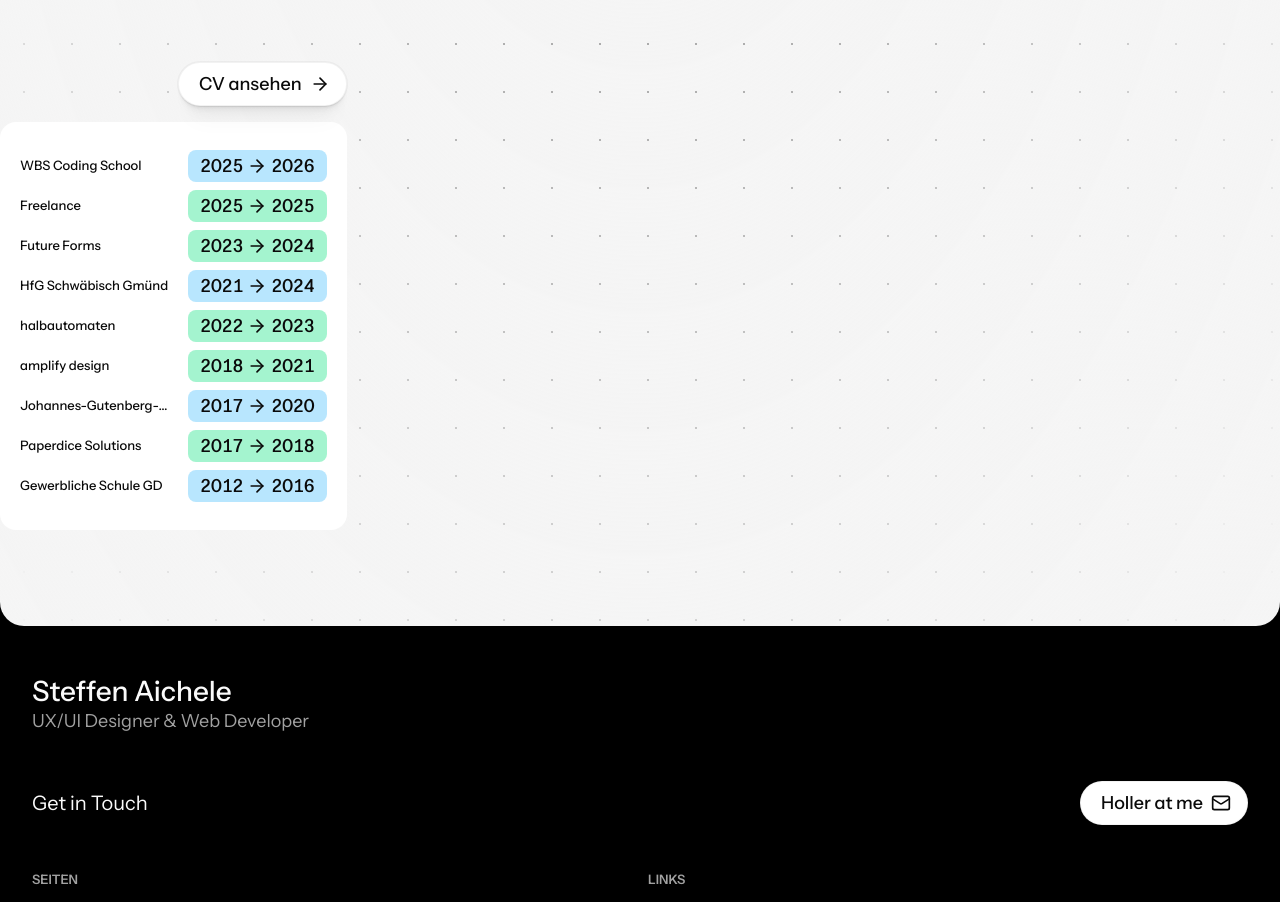
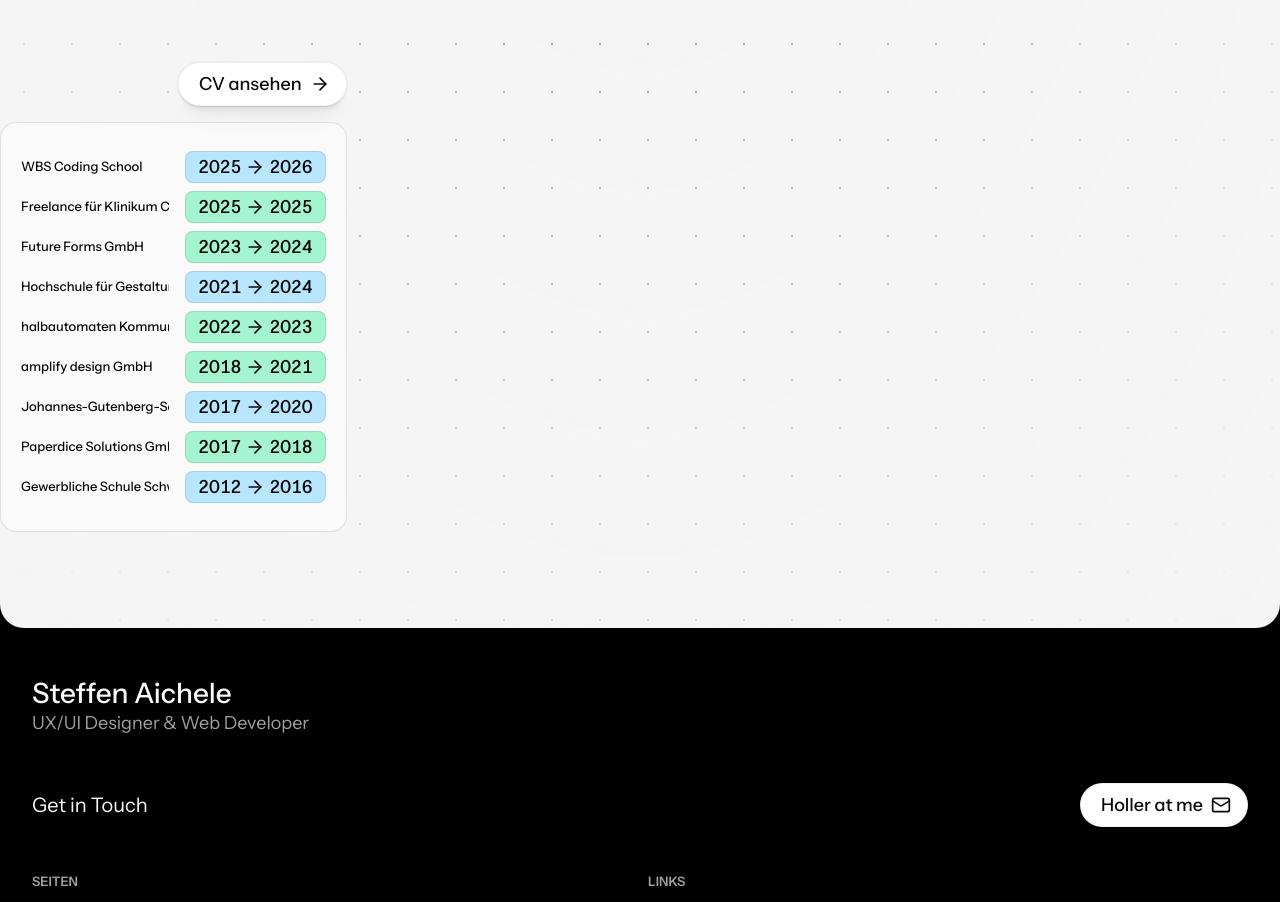
Before and after one commit to steffenaichele/portfolio, a Next.js app: page / in a window 1280 px wide. Shown: the part 1660-2562 px from the top of the page. Built offline with nearby package versions, Linux system fonts and the light colour scheme; what @toolwind/corner-shape would draw is missing.

Commit message:
style: update CVSection

```diff
--- a/src/app/components/CVSection.tsx
+++ b/src/app/components/CVSection.tsx
@@ -21,7 +21,7 @@ entries.sort((a, b) => {
 export default function CVSection() {
 	return (
 		<section className="layout-grid">
-			<div className="col-start-2 xl:col-start-1 -col-end-2 xl:col-end-4 row-start-2 row-end-3 flex flex-col gap-2 px-5 py-7 bg-(--color-surface) rounded-(--radius-squircle-md) corner-squircle">
+			<div className="col-start-2 xl:col-start-1 -col-end-2 xl:col-end-4 row-start-2 row-end-3 flex flex-col gap-2 px-5 py-7 bg-(--color-surface) border border-surface-stroke rounded-(--radius-squircle-md) corner-squircle">
 				{entries.map((entry) => {
 					const { startYear, endYear } = getYearRange(entry);
 					return (
@@ -29,10 +29,11 @@ export default function CVSection() {
 							key={entry.organization}
 							className="h-8 flex flex-row justify-between items-center gap-4">
 							<h4 className="truncate">
-								{entry.organizationShort}
+								<span className="md:hidden">{entry.organizationShort}</span>
+								<span className="hidden md:block">{entry.organization}</span>
 							</h4>
 							<div
-								className={`${entry.type === "education" ? "bg-(--color-badge-education-bg)" : "bg-(--color-badge-experience-bg)"} h-full text-nowrap flex items-center gap-1 flex-none p-number px-3 rounded-(--radius-squircle-sm) corner-squircle`}>
+								className={`${entry.type === "education" ? "bg-(--color-badge-education-bg)" : "bg-(--color-badge-experience-bg)"} h-full border-badge-stroke border text-nowrap flex items-center gap-1 flex-none p-number px-3 rounded-(--radius-squircle-sm) corner-squircle`}>
 								<span>{startYear}</span>
 								<Icon icon={ArrowRight} />
 								<span>{endYear}</span>
--- a/src/app/data/cv.ts
+++ b/src/app/data/cv.ts
@@ -179,7 +179,7 @@ export const education: CVEntry[] = [
 		],
 	},
 	{
-		organization: "Hochschule für Gestaltung",
+		organization: "Hochschule für Gestaltung Schwäbisch Gmünd",
 		organizationShort: "HfG Schwäbisch Gmünd",
 		location: "Schwäbisch Gmünd",
 		roles: [
--- a/src/app/styles/globals.css
+++ b/src/app/styles/globals.css
@@ -26,7 +26,8 @@
 	--color-bg: var(--color-black);
 	--color-bg-elevated: var(--color-neutral-100);
 
-	--color-surface: var(--color-white);
+	--color-surface: var(--color-neutral-50);
+	--color-surface-stroke: color-mix(in oklab, var(--color-black) 10%, transparent);
 
 	--color-text-primary: var(--color-neutral-950);
 	--color-text-secondary: var(--color-neutral-800);
@@ -110,6 +111,7 @@
 			"ss12" 0,
 			"liga" 1,
 			"kern" 1;
+			box-sizing: border-box;
 	}
 
 	h1 {
```
